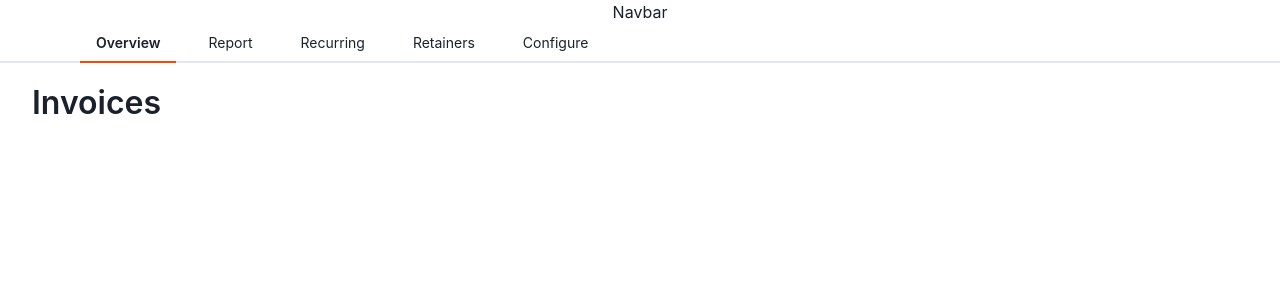
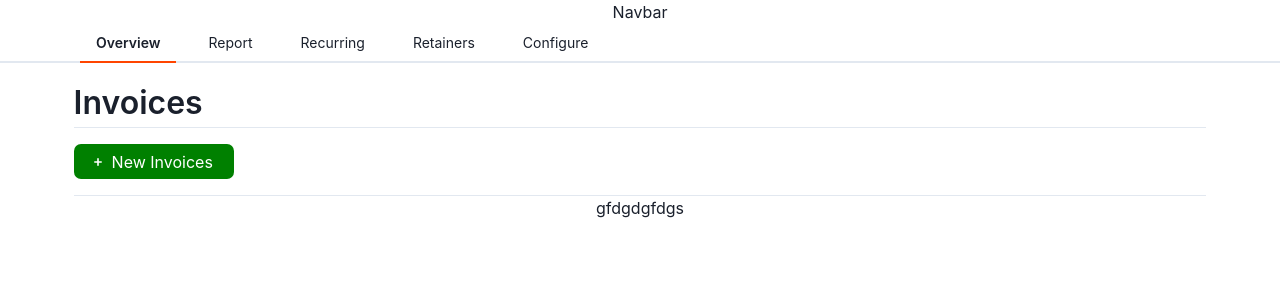
Before and after one commit to vin9012d/Harvest_clone, a React (Create React App) app in the folder frontend/: page /invoices in a window 1280 px wide. Shown: the top 300 px of the page. Built offline with nearby package versions, Linux system fonts and the light colour scheme.

Commit message:
Invoice day final added

```diff
--- a/frontend/package.json
+++ b/frontend/package.json
@@ -3,6 +3,7 @@
   "version": "0.1.0",
   "private": true,
   "dependencies": {
+    "@chakra-ui/icons": "^2.0.10",
     "@chakra-ui/react": "^2.3.4",
     "@emotion/react": "^11.10.4",
     "@emotion/styled": "^11.10.4",
@@ -10,7 +11,7 @@
     "@testing-library/react": "^13.4.0",
     "@testing-library/user-event": "^13.5.0",
     "axios": "^0.27.2",
-    "framer-motion": "^7.4.0",
+    "framer-motion": "^6.5.1",
     "react": "^18.2.0",
     "react-dom": "^18.2.0",
     "react-icons": "^4.4.0",
--- a/frontend/src/Pages/InvoiceComponents/Tab-bar/Overview.jsx
+++ b/frontend/src/Pages/InvoiceComponents/Tab-bar/Overview.jsx
@@ -1,45 +1,70 @@
-import {React,useDisclosure} from "react";
+import { React } from "react";
 import {
-    Modal,
-    ModalOverlay,
-    ModalContent,
-    ModalHeader,
-    ModalFooter,
-    ModalBody,
-    ModalCloseButton,
-    Box,
-    Button,
-    Text
-  } from '@chakra-ui/react'
+  Box,
+  Accordion,
+  AccordionItem,
+  AccordionButton,
+  AccordionPanel,
+  SimpleGrid,
+  Input,
+  InputRightElement,
+  InputGroup,
+  InputLeftElement,
+  Button,
+} from "@chakra-ui/react";
+import { ChevronDownIcon, SmallAddIcon } from "@chakra-ui/icons";
+import { useState } from "react";
+const Overview = () => {
+  const [toggle,setToggle]=useState(true)
+  return (
+    <Box>
+      <Accordion >
+        <AccordionItem>
+          <h2>
+            <AccordionButton
+              my="1rem"
+              color={"white"}
+              w={"10rem"}
+              h={"2.2rem"}
+              bg="green"
+              borderRadius={"7px"}
+            >
+              <SmallAddIcon mr="6px" />
+              New Invoices
+            </AccordionButton>
+          </h2>
+          <AccordionPanel bg={"orange.100"} border={"1px solid orangered"}>
+            <SimpleGrid columns={{ xl: 4, lg: 3,md:2}} spacing={10} >
+              <Box position={'relative'} left='-5rem' fontWeight={500} >Client</Box>
+              <Box>
+                {toggle ? (
+                  <InputGroup w='100vh' h='12px'>
+                    <Input bg={"white"} placeholder="Choose a client..." />
+                    <InputRightElement children={<ChevronDownIcon />} />
+                  </InputGroup>
+                ) : (
+                  <Input w='100vh' bg={"white"} placeholder="Enter your client's name" />
+                )}
+              </Box>
+              <Box>or</Box>
+              <Box>
+                {toggle ? (
+                  <Button bg={"white"} onClick={()=>setToggle(!toggle)}>
+                    <SmallAddIcon />
+                    New Client
+                  </Button>
+                ) : (
+                  <Button bg={"white"} onClick={()=>setToggle(!toggle)}>Choose a client</Button>
+                )}
+              </Box>
+            </SimpleGrid>
+            <Box></Box>
+          </AccordionPanel>
+        </AccordionItem>
+      </Accordion>
 
-const Overview = () => {
-    // const { isOpen, onOpen, onClose } = useDisclosure()
-  return (
-    <div>
-      {/* <Button onClick={onOpen}>Open Modal</Button>
-
-      <Modal isOpen={isOpen} onClose={onClose}>
-        <ModalOverlay />
-        <ModalContent>
-          <ModalHeader>Modal Title</ModalHeader>
-          <ModalCloseButton />
-          <ModalBody>
-            <Text>erjgsdjf</Text>
-          </ModalBody>
-
-          <ModalFooter>
-            <Button colorScheme="blue" mr={3} onClick={onClose}>
-              Close
-            </Button>
-            <Button variant="ghost">Secondary Action</Button>
-          </ModalFooter>
-        </ModalContent>
-      </Modal> */}
-
-      <Box>
-
-      </Box>
-    </div>
+      <Box>gfdgdgfdgs</Box>
+    </Box>
   );
 };
 
--- a/frontend/src/Pages/Invoices.jsx
+++ b/frontend/src/Pages/Invoices.jsx
@@ -16,8 +16,8 @@ export const Invoices = () => {
           <Tab fontSize='14px' _selected={{fontWeight:"600",borderBottom:"2px solid orangered"}} _hover={{borderBottom:"2px solid orangered",fontWeight:"500"}}>Configure</Tab>
         </TabList>
         <TabPanels>
-          <TabPanel>
-            <Text ml='1rem' align='left' fontSize='32px' fontWeight='600'>Invoices</Text>
+          <TabPanel w='91%' m="auto">
+            <Text align='left' fontSize='32px' fontWeight='600'>Invoices</Text>
             <Overview/>
           </TabPanel>
           {/* <TabPanel>
```
Also changed, not shown: 1 other file (tests, documents, lock files or other folders).
